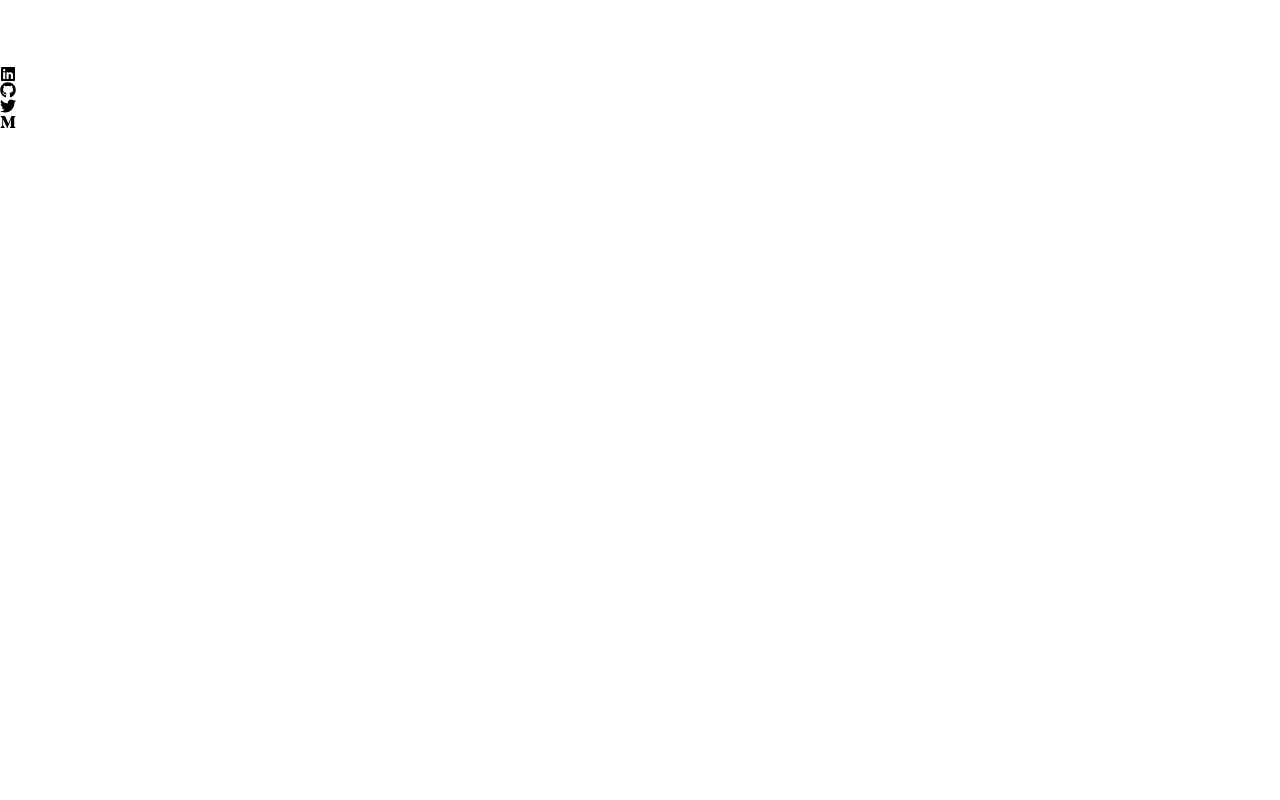
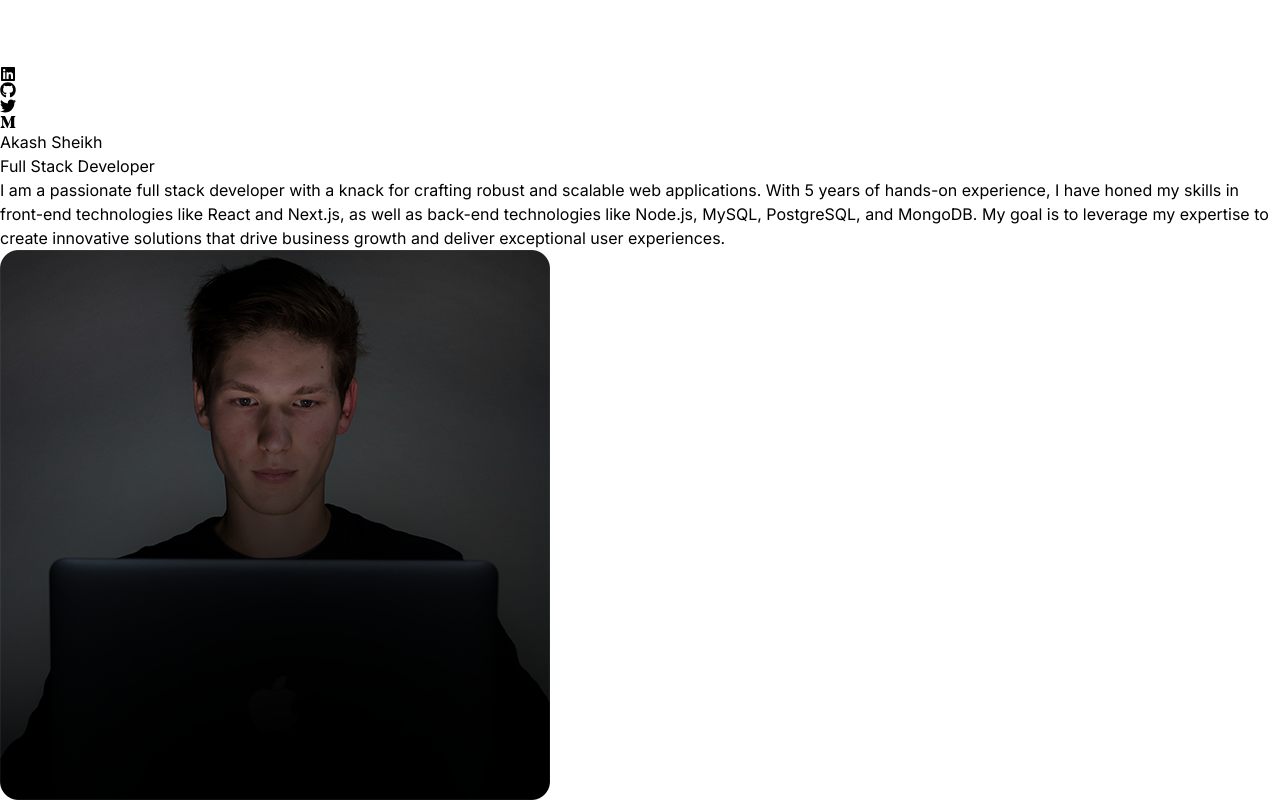
Before and after one commit to mdakashsheikh/myPortfolio, a React (Vite) app: page / in a window 1280 px wide. Shown: the part 434-1234 px from the top of the page. Before the commit the page ends 800 px from the top, so only its background shows below. Built offline with nearby package versions, Linux system fonts and the light colour scheme.

Commit message:
hero section add

```diff
--- a/src/App.jsx
+++ b/src/App.jsx
@@ -1,5 +1,6 @@
 import React from 'react'
 import Navbar from './components/Navbar'
+import Hero from './components/Hero'
 
 const App = () => {
   return (
@@ -8,6 +9,7 @@
     <div className="absolute top-0 z-[-2] h-screen w-screen bg-neutral-950 bg-[radial-gradient(ellipse_80%_80%_at_50%_-20%,rgba(120,119,198,0.3),rgba(255,255,255,0))]"></div>
     <div className='container mx-auto px-8'>
       <Navbar/>
+      <Hero/>
     </div>
    </div>
   )
--- /dev/null
+++ b/src/components/Hero.jsx
@@ -0,0 +1,31 @@
+import { HERO_CONTENT } from "../constants"
+import profilePic from "../assets/kevinRushProfile.png"
+
+const Hero = () => {
+    return (
+        <div className="border-b border-neutral-900 pb-4 lg:mb-35">
+            <div className="flex flex-wrap ">
+                <div className="w-full lg:w-1/2">
+                    <div className="flex flex-col items-center lg:items-start">
+                        <h1 className="pb-16 text-6xl font-thin tracking-tight lg:mt-16 lg:text-8xl">
+                            Akash Sheikh
+                        </h1>
+                        <span className="bg-gradient-to-r from-pink-300 via-slate-500 to-purple-500 bg-clip-text text-4xl tracking-tight text-transparent">
+                            Full Stack Developer
+                        </span>
+
+                        <p className="my-2 max-w-xl py-6 font-light tracking-tighter">{HERO_CONTENT}</p>
+                    </div>
+                </div>
+
+                <div className="w-full lg:w-1/2 lg:p-8">
+                    <div className="flex justify-center ">
+                        <img src={profilePic} alt="akash"/>
+                    </div>
+                </div>
+            </div>
+        </div>
+    )
+}
+
+export default Hero
```
